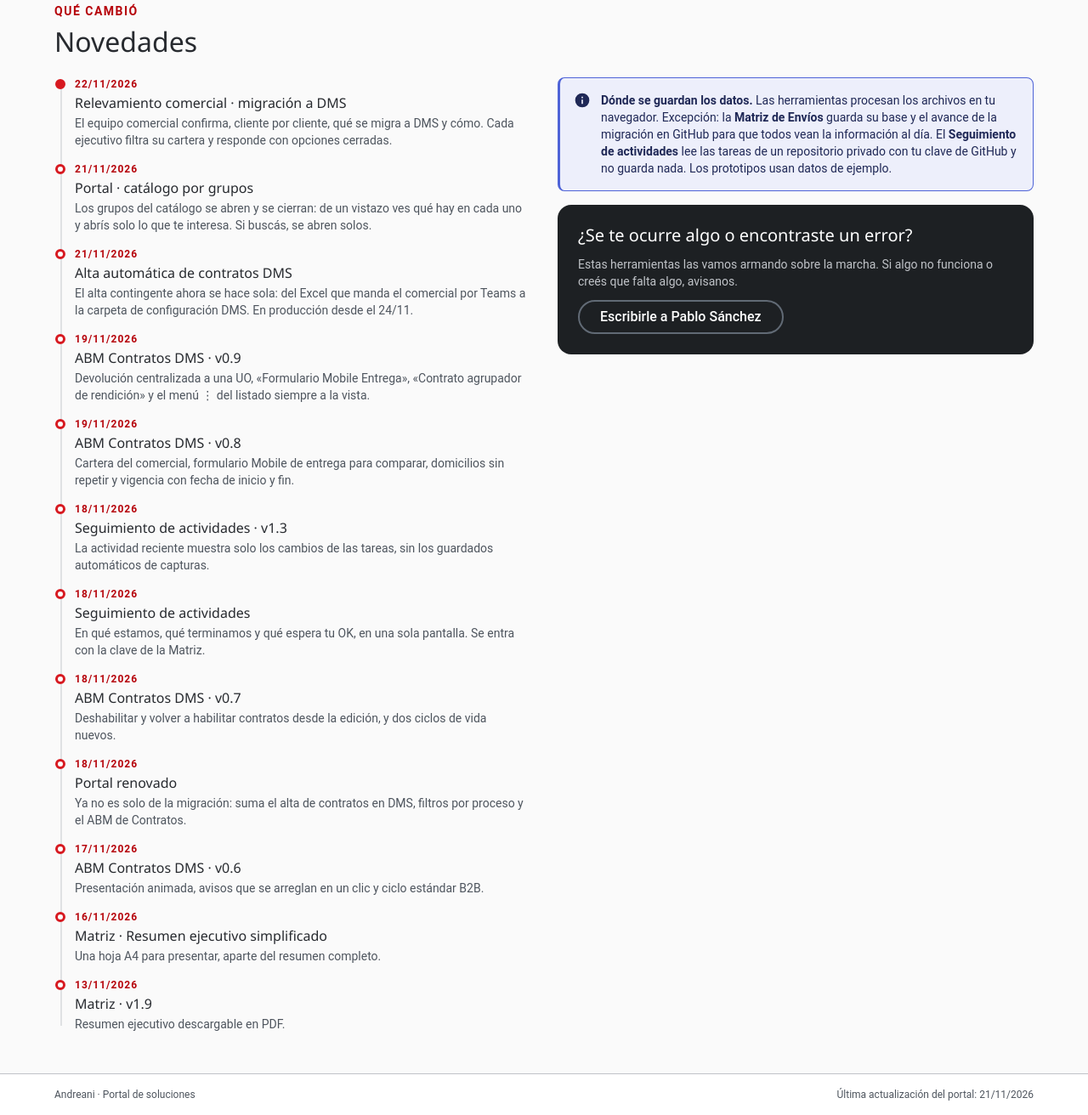
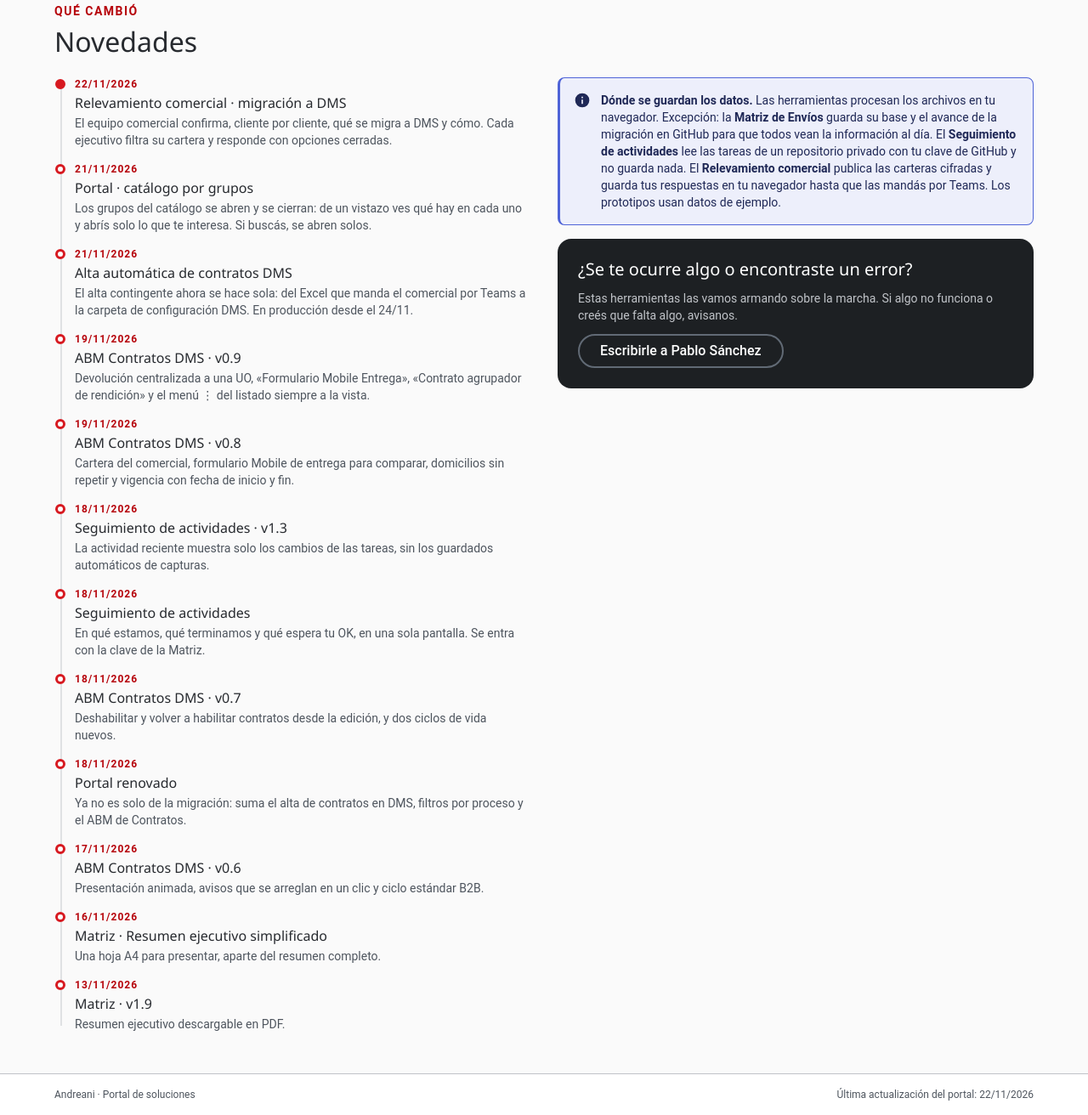
Before and after one commit to Pblsanchez/andreani-migracion-tools, a plain HTML site: page index.html in a window 1280 px wide. Shown: the part 1335-2647 px from the top of the page at 85% size. Drawn offline with Linux system fonts and the light colour scheme.

Commit message:
T-024: portal.js?v=2.9, aviso de datos del Relevamiento

```diff
--- a/index.html
+++ b/index.html
@@ -73,7 +73,7 @@
       <div class="lado rev">
         <div class="alert" role="note">
           <svg viewBox="0 0 24 24" aria-hidden="true"><path fill="currentColor" d="M12 2a10 10 0 1 0 0 20 10 10 0 0 0 0-20Zm1 15h-2v-6h2v6Zm0-8h-2V7h2v2Z"/></svg>
-          <div><strong>Dónde se guardan los datos.</strong> Las herramientas procesan los archivos en tu navegador. Excepción: la <strong>Matriz de Envíos</strong> guarda su base y el avance de la migración en GitHub para que todos vean la información al día. El <strong>Seguimiento de actividades</strong> lee las tareas de un repositorio privado con tu clave de GitHub y no guarda nada. Los prototipos usan datos de ejemplo.</div>
+          <div><strong>Dónde se guardan los datos.</strong> Las herramientas procesan los archivos en tu navegador. Excepción: la <strong>Matriz de Envíos</strong> guarda su base y el avance de la migración en GitHub para que todos vean la información al día. El <strong>Seguimiento de actividades</strong> lee las tareas de un repositorio privado con tu clave de GitHub y no guarda nada. El <strong>Relevamiento comercial</strong> publica las carteras cifradas y guarda tus respuestas en tu navegador hasta que las mandás por Teams. Los prototipos usan datos de ejemplo.</div>
         </div>
         <div class="contacto">
           <h3>¿Se te ocurre algo o encontraste un error?</h3>
@@ -88,10 +88,10 @@
 <footer class="footer">
   <div class="footer-in">
     <span>Andreani · Portal de soluciones</span>
-    <span>Última actualización del portal: <time datetime="2026-11-21">21/11/2026</time></span>
+    <span>Última actualización del portal: <time datetime="2026-11-22">22/11/2026</time></span>
   </div>
 </footer>
 
-<script src="portal.js?v=2.8"></script>
+<script src="portal.js?v=2.9"></script>
 </body>
 </html>
```
